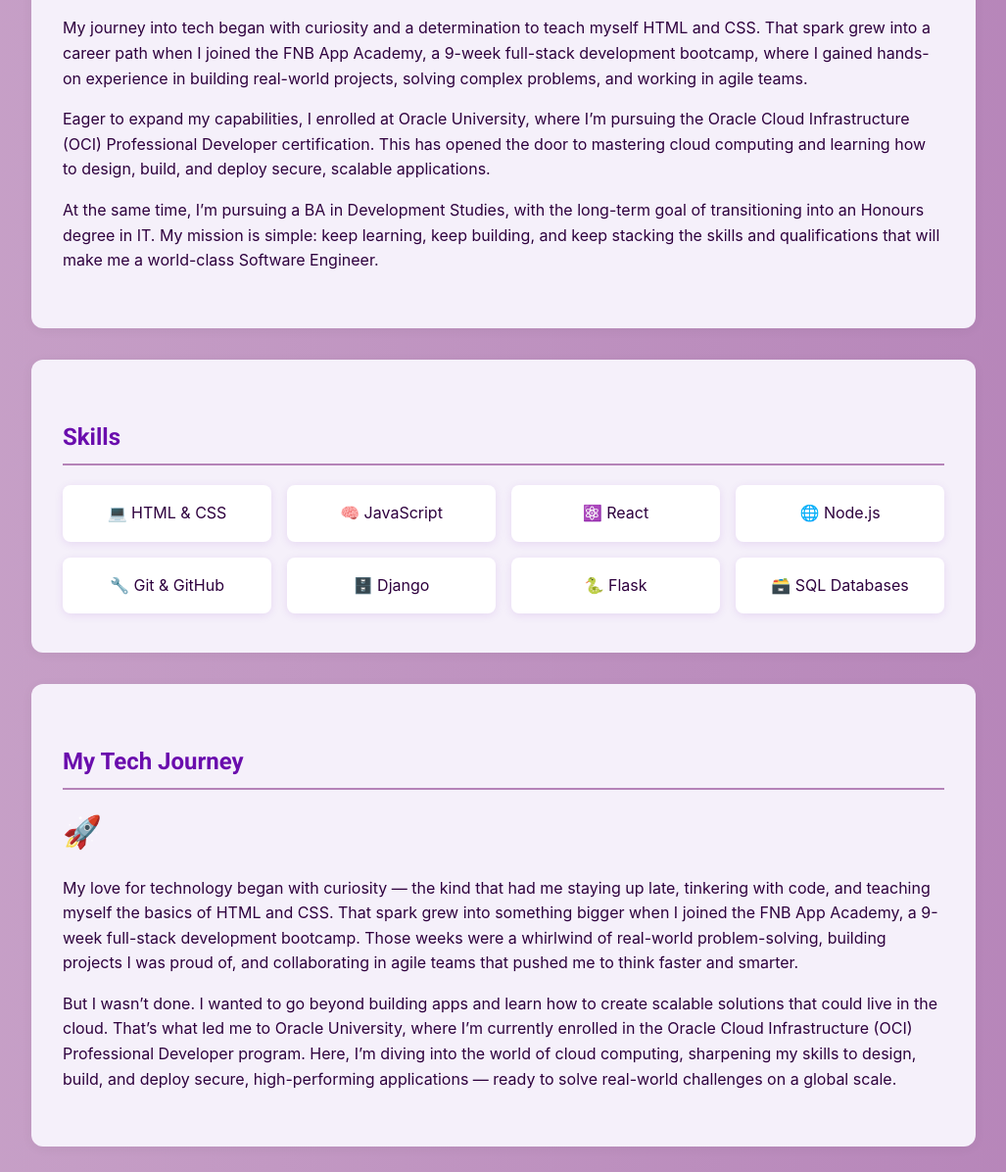
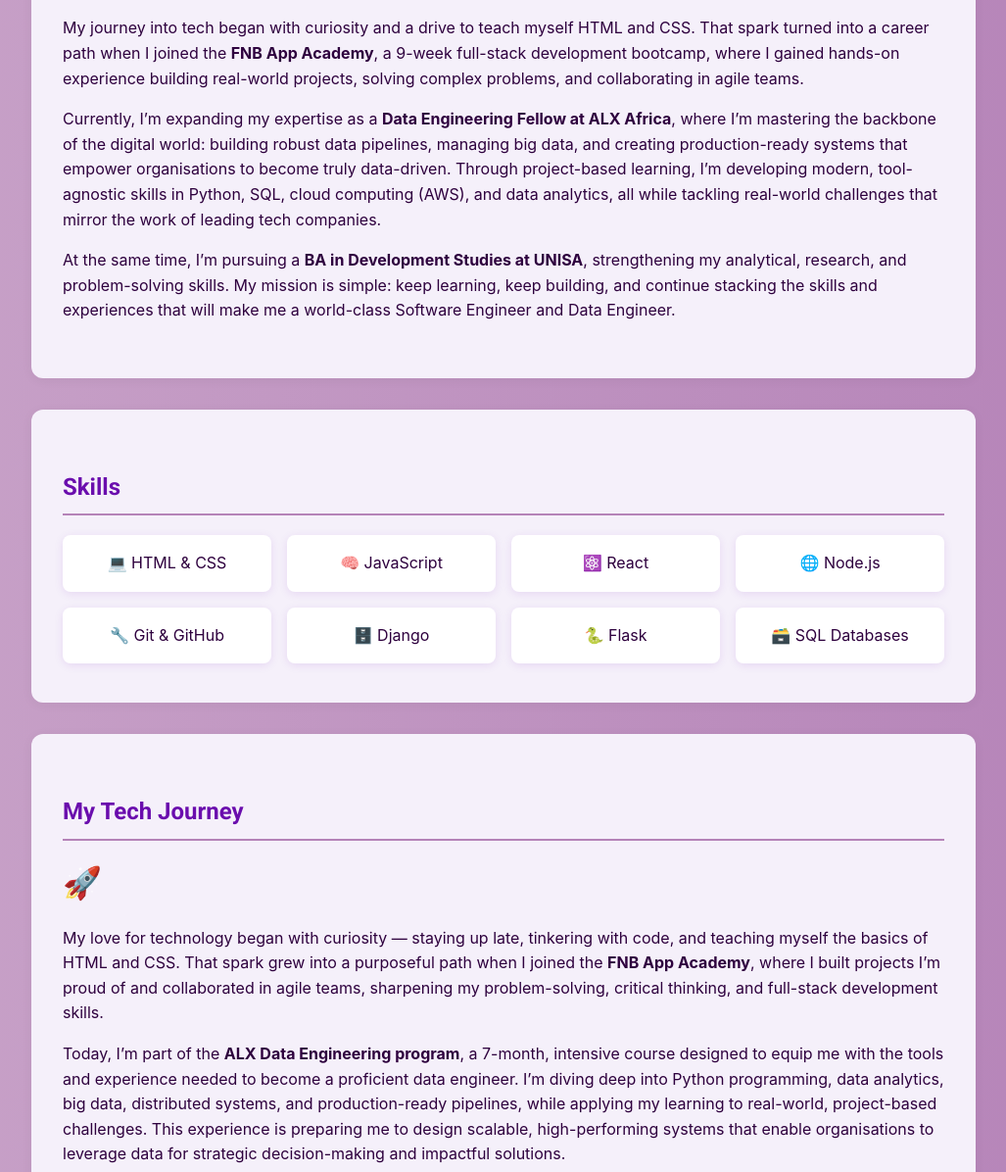
Before and after one commit to rikotse/My-Porfolio, a plain HTML site: page index.html in a window 1280 px wide. Shown: the part 504-1700 px from the top of the page at 98% size, without its empty margins (126-1153 px from the left). Drawn offline with Linux system fonts and the light colour scheme.

Commit message:
about and tech journey sections updated

```diff
--- a/index.html
+++ b/index.html
@@ -48,24 +48,29 @@
       <h2>About Me</h2>
       <div class="icon">💡</div>
       <p>
-        My journey into tech began with curiosity and a determination to teach
-        myself HTML and CSS. That spark grew into a career path when I joined
-        the FNB App Academy, a 9-week full-stack development bootcamp, where I
-        gained hands-on experience in building real-world projects, solving
-        complex problems, and working in agile teams.
+        My journey into tech began with curiosity and a drive to teach myself
+        HTML and CSS. That spark turned into a career path when I joined the
+        <strong>FNB App Academy</strong>, a 9-week full-stack development
+        bootcamp, where I gained hands-on experience building real-world
+        projects, solving complex problems, and collaborating in agile teams.
       </p>
       <p>
-        Eager to expand my capabilities, I enrolled at Oracle University, where
-        I’m pursuing the Oracle Cloud Infrastructure (OCI) Professional
-        Developer certification. This has opened the door to mastering cloud
-        computing and learning how to design, build, and deploy secure, scalable
-        applications.
+        Currently, I’m expanding my expertise as a
+        <strong>Data Engineering Fellow at ALX Africa</strong>, where I’m
+        mastering the backbone of the digital world: building robust data
+        pipelines, managing big data, and creating production-ready systems that
+        empower organisations to become truly data-driven. Through project-based
+        learning, I’m developing modern, tool-agnostic skills in Python, SQL,
+        cloud computing (AWS), and data analytics, all while tackling real-world
+        challenges that mirror the work of leading tech companies.
       </p>
       <p>
-        At the same time, I’m pursuing a BA in Development Studies, with the
-        long-term goal of transitioning into an Honours degree in IT. My mission
-        is simple: keep learning, keep building, and keep stacking the skills
-        and qualifications that will make me a world-class Software Engineer.
+        At the same time, I’m pursuing a
+        <strong>BA in Development Studies at UNISA</strong>, strengthening my
+        analytical, research, and problem-solving skills. My mission is simple:
+        keep learning, keep building, and continue stacking the skills and
+        experiences that will make me a world-class Software Engineer and Data
+        Engineer.
       </p>
     </section>
 
@@ -87,22 +92,22 @@
       <h2>My Tech Journey</h2>
       <div class="icon">🚀</div>
       <p>
-        My love for technology began with curiosity — the kind that had me
-        staying up late, tinkering with code, and teaching myself the basics of
-        HTML and CSS. That spark grew into something bigger when I joined the
-        FNB App Academy, a 9-week full-stack development bootcamp. Those weeks
-        were a whirlwind of real-world problem-solving, building projects I was
-        proud of, and collaborating in agile teams that pushed me to think
-        faster and smarter.
+        My love for technology began with curiosity — staying up late, tinkering
+        with code, and teaching myself the basics of HTML and CSS. That spark
+        grew into a purposeful path when I joined the
+        <strong>FNB App Academy</strong>, where I built projects I’m proud of
+        and collaborated in agile teams, sharpening my problem-solving, critical
+        thinking, and full-stack development skills.
       </p>
       <p>
-        But I wasn’t done. I wanted to go beyond building apps and learn how to
-        create scalable solutions that could live in the cloud. That’s what led
-        me to Oracle University, where I’m currently enrolled in the Oracle
-        Cloud Infrastructure (OCI) Professional Developer program. Here, I’m
-        diving into the world of cloud computing, sharpening my skills to
-        design, build, and deploy secure, high-performing applications — ready
-        to solve real-world challenges on a global scale.
+        Today, I’m part of the <strong>ALX Data Engineering program</strong>, a
+        7-month, intensive course designed to equip me with the tools and
+        experience needed to become a proficient data engineer. I’m diving deep
+        into Python programming, data analytics, big data, distributed systems,
+        and production-ready pipelines, while applying my learning to
+        real-world, project-based challenges. This experience is preparing me to
+        design scalable, high-performing systems that enable organisations to
+        leverage data for strategic decision-making and impactful solutions.
       </p>
     </section>
 
@@ -200,6 +205,7 @@
         </div>
       </div>
     </section>
+
     <section id="blog">
       <h2>Blog</h2>
       <div class="icon">📝</div>
```
